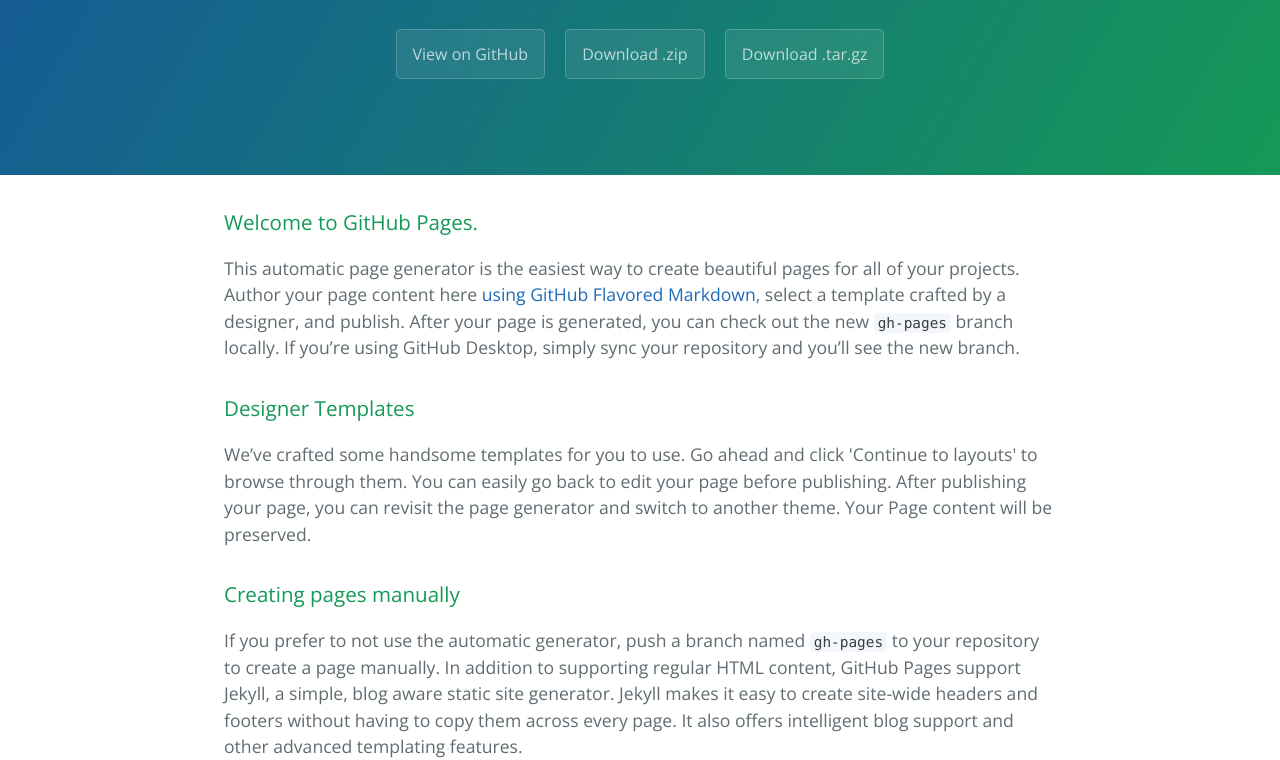
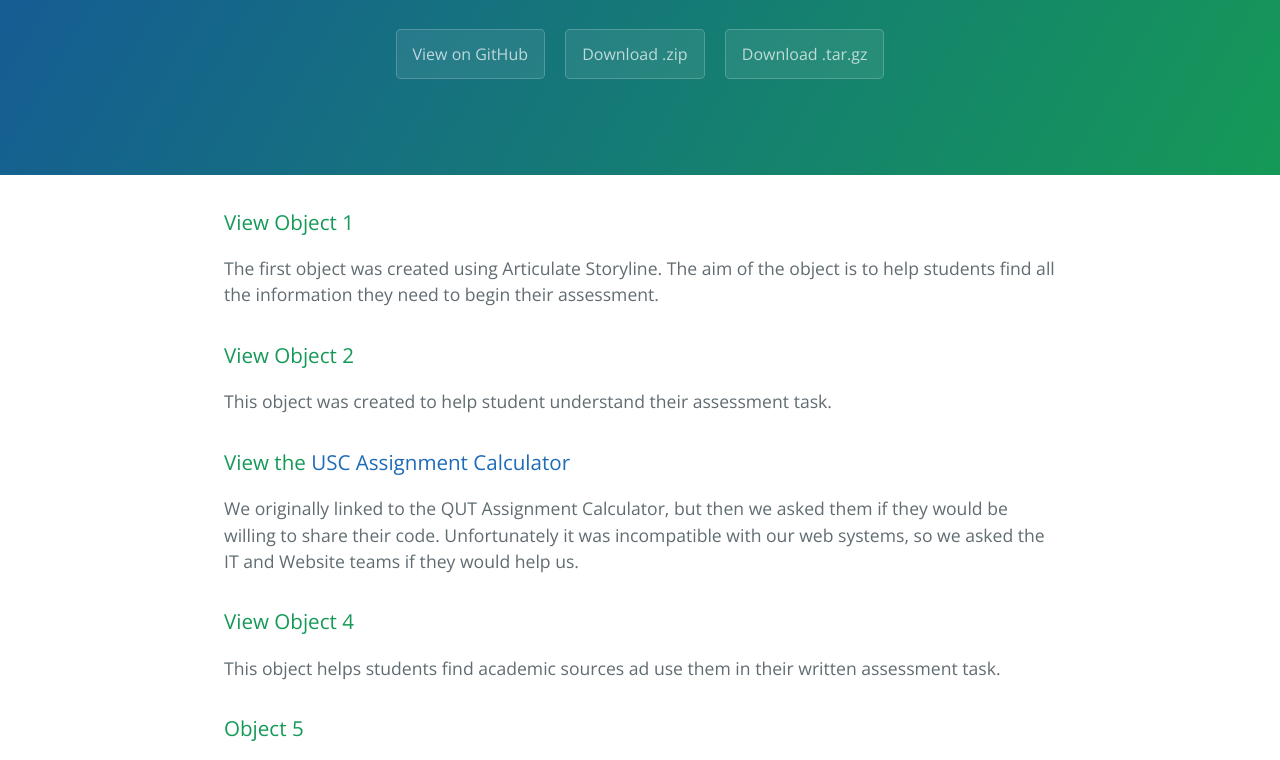
Before and after one commit to USCLibrary/decisions-game, a plain HTML site: page index.html in a window 1280 px wide. Shown: the part 208-968 px from the top of the page. Drawn offline with nearby package versions, Linux system fonts and the light colour scheme.

```diff
--- a/index.html
+++ b/index.html
@@ -20,29 +20,30 @@
 
     <section class="main-content">
       <h3>
-<a id="welcome-to-github-pages" class="anchor" href="#welcome-to-github-pages" aria-hidden="true"><span aria-hidden="true" class="octicon octicon-link"></span></a>Welcome to GitHub Pages.</h3>
+<a id="view-object-1" class="anchor" href="#view-object-1" aria-hidden="true"><span aria-hidden="true" class="octicon octicon-link"></span></a>View Object 1</h3>
 
-<p>This automatic page generator is the easiest way to create beautiful pages for all of your projects. Author your page content here <a href="https://guides.github.com/features/mastering-markdown/">using GitHub Flavored Markdown</a>, select a template crafted by a designer, and publish. After your page is generated, you can check out the new <code>gh-pages</code> branch locally. If you’re using GitHub Desktop, simply sync your repository and you’ll see the new branch.</p>
+<p>The first object was created using Articulate Storyline.  The aim of the object is to help students find all the information they need to begin their assessment.</p>
 
 <h3>
-<a id="designer-templates" class="anchor" href="#designer-templates" aria-hidden="true"><span aria-hidden="true" class="octicon octicon-link"></span></a>Designer Templates</h3>
+<a id="view-object-2" class="anchor" href="#view-object-2" aria-hidden="true"><span aria-hidden="true" class="octicon octicon-link"></span></a>View Object 2</h3>
 
-<p>We’ve crafted some handsome templates for you to use. Go ahead and click 'Continue to layouts' to browse through them. You can easily go back to edit your page before publishing. After publishing your page, you can revisit the page generator and switch to another theme. Your Page content will be preserved.</p>
+<p>This object was created to help student understand their assessment task.</p>
 
 <h3>
-<a id="creating-pages-manually" class="anchor" href="#creating-pages-manually" aria-hidden="true"><span aria-hidden="true" class="octicon octicon-link"></span></a>Creating pages manually</h3>
+<a id="view-the-usc-assignment-calculator" class="anchor" href="#view-the-usc-assignment-calculator" aria-hidden="true"><span aria-hidden="true" class="octicon octicon-link"></span></a>View the <a href="http://www.usc.edu.au/learn/current-students/assignment-calculator">USC Assignment Calculator</a>
+</h3>
 
-<p>If you prefer to not use the automatic generator, push a branch named <code>gh-pages</code> to your repository to create a page manually. In addition to supporting regular HTML content, GitHub Pages support Jekyll, a simple, blog aware static site generator. Jekyll makes it easy to create site-wide headers and footers without having to copy them across every page. It also offers intelligent blog support and other advanced templating features.</p>
+<p>We originally linked to the QUT Assignment Calculator, but then we asked them if they would be willing to share their code.  Unfortunately it was incompatible with our web systems, so we asked the IT and Website teams if they would help us.</p>
 
 <h3>
-<a id="authors-and-contributors" class="anchor" href="#authors-and-contributors" aria-hidden="true"><span aria-hidden="true" class="octicon octicon-link"></span></a>Authors and Contributors</h3>
+<a id="view-object-4" class="anchor" href="#view-object-4" aria-hidden="true"><span aria-hidden="true" class="octicon octicon-link"></span></a>View Object 4</h3>
 
-<p>You can @mention a GitHub username to generate a link to their profile. The resulting <code>&lt;a&gt;</code> element will link to the contributor’s GitHub Profile. For example: In 2007, Chris Wanstrath (<a href="https://github.com/defunkt" class="user-mention">@defunkt</a>), PJ Hyett (<a href="https://github.com/pjhyett" class="user-mention">@pjhyett</a>), and Tom Preston-Werner (<a href="https://github.com/mojombo" class="user-mention">@mojombo</a>) founded GitHub.</p>
+<p>This object helps students find academic sources ad use them in their written assessment task.</p>
 
 <h3>
-<a id="support-or-contact" class="anchor" href="#support-or-contact" aria-hidden="true"><span aria-hidden="true" class="octicon octicon-link"></span></a>Support or Contact</h3>
+<a id="object-5" class="anchor" href="#object-5" aria-hidden="true"><span aria-hidden="true" class="octicon octicon-link"></span></a>Object 5</h3>
 
-<p>Having trouble with Pages? Check out our <a href="https://help.github.com/pages">documentation</a> or <a href="https://github.com/contact">contact support</a> and we’ll help you sort it out.</p>
+<p>This final object is designed to help other academics create their own learning objects.</p>
 
       <footer class="site-footer">
         <span class="site-footer-owner"><a href="https://github.com/USCLibrary/decisions-game">Decisions-game</a> is maintained by <a href="https://github.com/USCLibrary">USCLibrary</a>.</span>
```
Also changed, not shown: params.json (+1 -1 lines).
